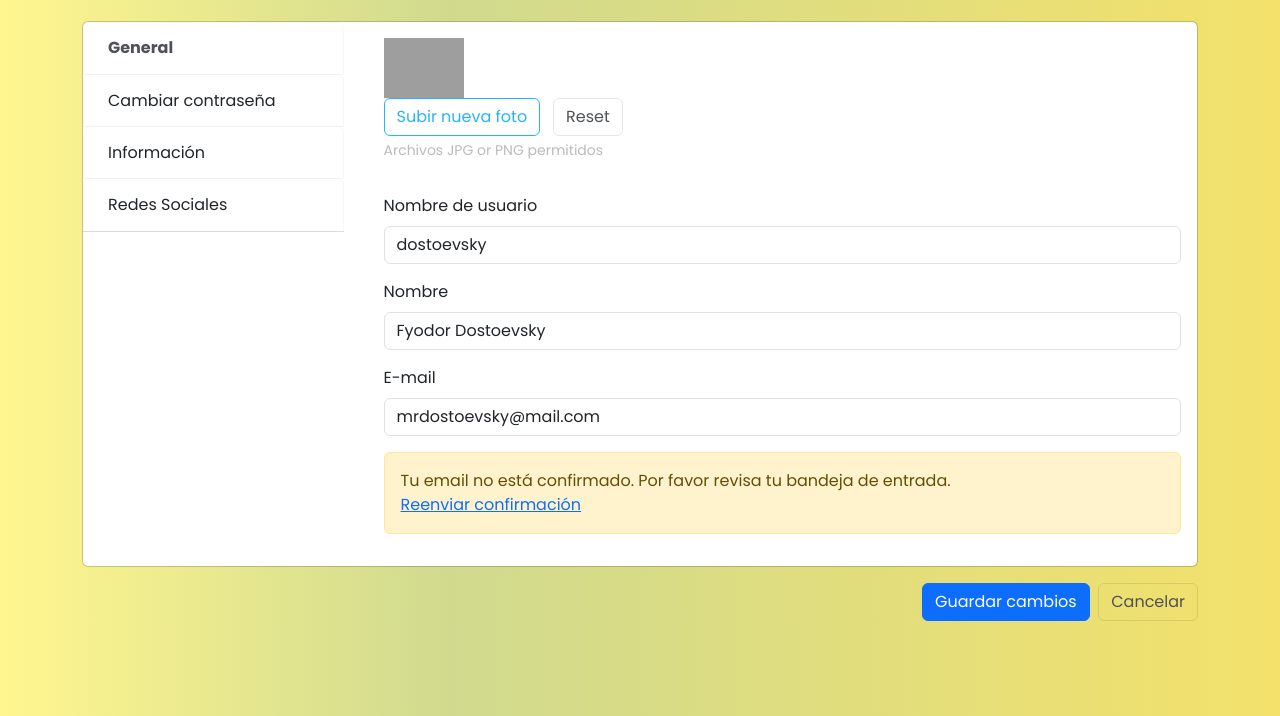
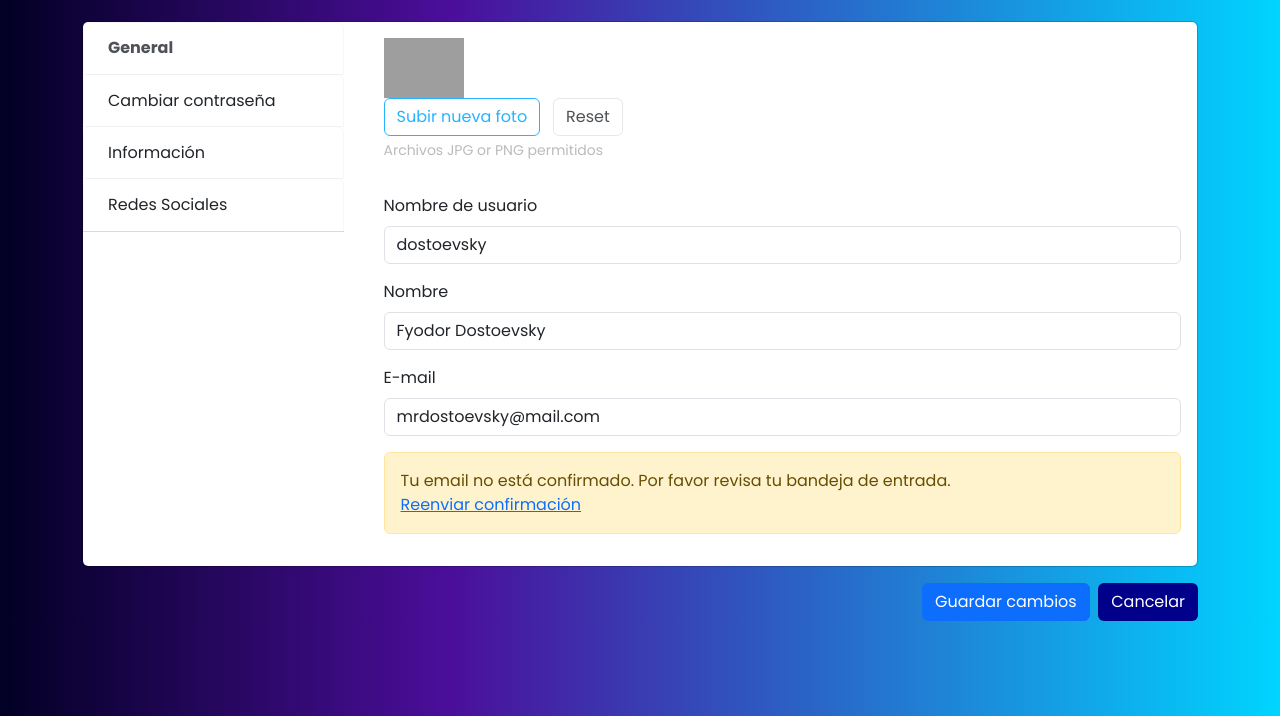
Before and after one commit to haik-x/web-scraper, a plain HTML site: page front-end/html/settings.html in a window 1280 px wide. Shown: the part 84-800 px from the top of the page. Drawn offline with nearby package versions, Linux system fonts and the light colour scheme; grey boxes are pictures that could not be loaded.

Commit message:
small style changes

```diff
--- a/front-end/css/contact.css
+++ b/front-end/css/contact.css
@@ -1,7 +1,7 @@
 @import url('https://fonts.googleapis.com/css?family=Poppins:400,600,700,900');
 
 body {
-	background: linear-gradient(90deg, rgba(255, 246, 143,1)  0%, rgba(208, 218, 142,1) 35%, rgba(243, 225, 107, 1) 100%);
+	background:white;
     font-family: 'Poppins', sans-serif;
 }
 
--- a/front-end/css/login.css
+++ b/front-end/css/login.css
@@ -7,8 +7,10 @@
 }
 
 
+
+
 body{
-    background: linear-gradient(90deg, rgba(255, 246, 143,1)  0%, rgba(208, 218, 142,1) 35%, rgba(243, 225, 107, 1) 100%);
+    background: linear-gradient(90deg, rgba(2,0,36,1) 0%, rgba(75,14,154,1) 35%, rgba(0,212,255,1) 100%);
     font-family: 'Poppins', sans-serif;
 }
 
@@ -47,7 +49,7 @@ h4{
 
 
 .form-label{
-    font-weight: 800;
+    font-weight: 400;
 }
 
 #account-help{
--- a/front-end/css/settings.css
+++ b/front-end/css/settings.css
@@ -1,12 +1,13 @@
 @import url('https://fonts.googleapis.com/css?family=Poppins:400,600,700,900');
 
 body{
-    background: linear-gradient(90deg, rgba(255, 246, 143,1)  0%, rgba(208, 218, 142,1) 35%, rgba(243, 225, 107, 1) 100%);
+    background: linear-gradient(90deg, rgba(2,0,36,1) 0%, rgba(75,14,154,1) 35%, rgba(0,212,255,1) 100%);
     font-family: 'Poppins', sans-serif;
     margin-top: 20px;
 }
 
 h4{
+    color: white;
     font-size: 1.5rem;
     font-weight: 600;
     margin-bottom: 20px;
@@ -36,6 +37,11 @@ label.btn {
 
 .btn {
     cursor: pointer;
+}
+
+#cancel-btn{
+    background: darkblue;
+    color: white;
 }
 
 .text-light {
--- a/front-end/css/signup.css
+++ b/front-end/css/signup.css
@@ -8,7 +8,7 @@
 
 
 body{
-    background: linear-gradient(90deg, rgba(255, 246, 143,1)  0%, rgba(208, 218, 142,1) 35%, rgba(243, 225, 107, 1) 100%);
+    background: linear-gradient(90deg, rgba(2,0,36,1) 0%, rgba(75,14,154,1) 35%, rgba(0,212,255,1) 100%);
     font-family: 'Poppins', sans-serif;
 }
 
--- a/front-end/html/settings.html
+++ b/front-end/html/settings.html
@@ -141,7 +141,7 @@
         </div>
         <div class="text-end mt-3">
             <button type="button" class="btn btn-primary">Guardar cambios</button>&nbsp;
-            <button type="button" class="btn btn-default">Cancelar</button>
+            <button type="button" class="btn btn-default" id="cancel-btn">Cancelar</button>
         </div>
     </div>
     <script src="https://code.jquery.com/jquery-1.10.2.min.js"></script>
```
